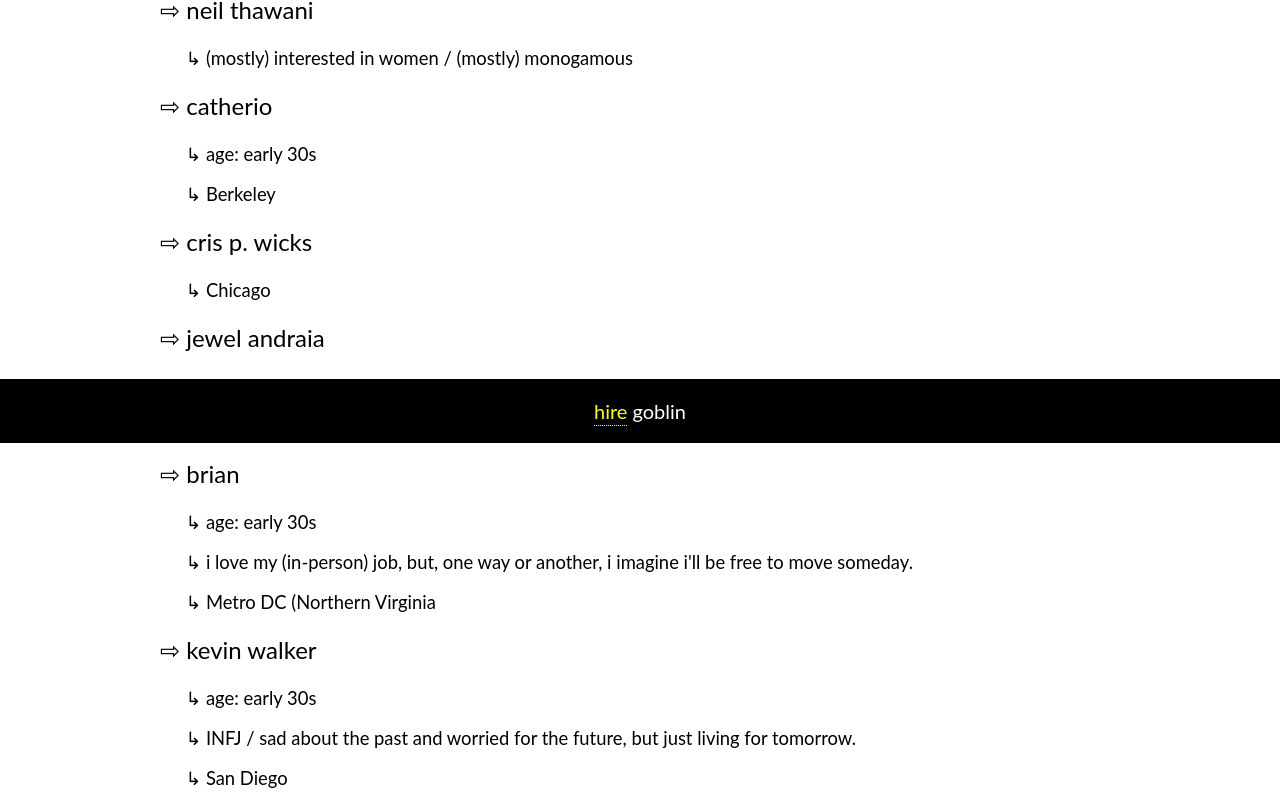
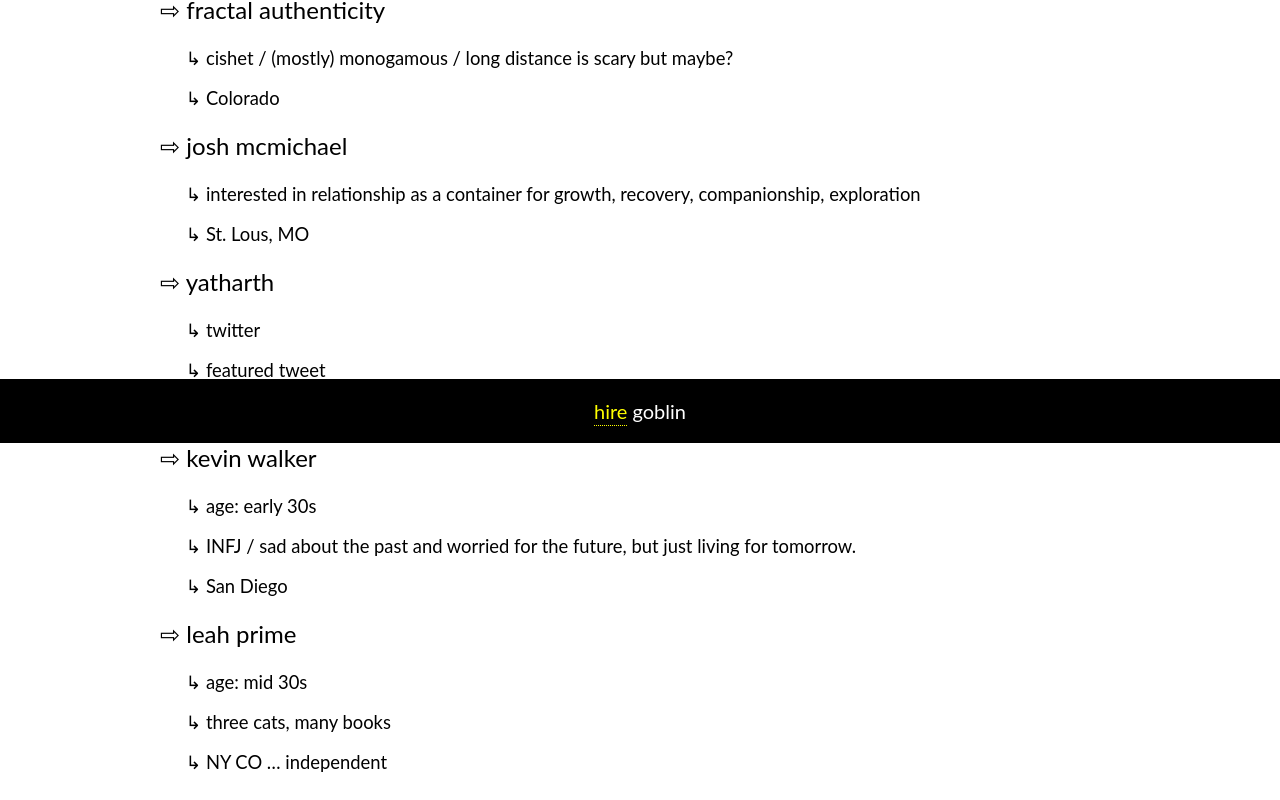
Before and after one commit to goblinodds/goblinodds.github.io, a React (Create React App) app: page /tpot42 in a window 1280 px wide. Shown: the part 357-1157 px from the top of the page. Built offline with nearby package versions, Linux system fonts and the light colour scheme.

Commit message:
updated Tpot42 directory submissions

```diff
--- a/src/components/Tpot42/Profiles.js
+++ b/src/components/Tpot42/Profiles.js
@@ -869,11 +869,59 @@ const Profiles = [
         ldr: ['Y'],
         loctype: ['flexible'],
         location: 'Austin, Texas'
+    },
+    {
+        name: 'hormeze',
+        link: 'https://hormeze.com/',
+        twitter: 'https://twitter.com/hormeze',
+        gender: ['M'],
+        attracted: ['F'],
+        type: ['mono'],
+        born: '1995',
+        ldr: ['N'],
+        loctype: ['fixed'],
+        location: 'Berkeley',
+        notes: 'currently not a face account but u can dm me for pics'
+    },
+    {
+        name: 'leah prime',
+        link: 'https://twitter.com/leahprime',
+        gender: ['F'],
+        attracted: ['M'],
+        type: ['mono'],
+        born: '1986',
+        ldr: ['Y'],
+        loctype: ['flexible'],
+        location: 'NY CO … independent',
+        notes: 'three cats, many books'
+    },
+    {
+        name: 're',
+        link: 'https://twitter.com/Actualwebutante',
+        gender: ['F'],
+        attracted: ['F', 'NB', 'M'],
+        type: ['mono', 'poly'],
+        born: '1995',
+        ldr: ['Y'],
+        loctype: ['flexible'],
+        location: 'Washington DC',
+    },
+    {
+        name: 'kirtan',
+        link: 'www.instagram.com/k_s_2802',
+        gender: ['M'],
+        attracted: ['F'],
+        type: ['mono'],
+        born: '2002',
+        ldr: ['Y'],
+        loctype: ['flexible'],
+        location: 'Cumming, GA',
+        notes: 'late bloomer ig idk (yes have never been in a relationship before) currently trying to find a mix between grinding for a career in tech and not missing out on life. honestly. long distance seems to be the only option at this time if not anybody around me.'
     }
 
-    // mindfroth is #57
-    // check email to see if tiffinWA sent a link
+    // kirtan is #62
     // if you port the results over directly from form, remove: ava/postci_vi
+    // AND sk8r/broitrvtrvned (see dms if you can't figure out who this is)
 
     // SUGGESTION
     // poll twitter to see which is more intuitive??
```
